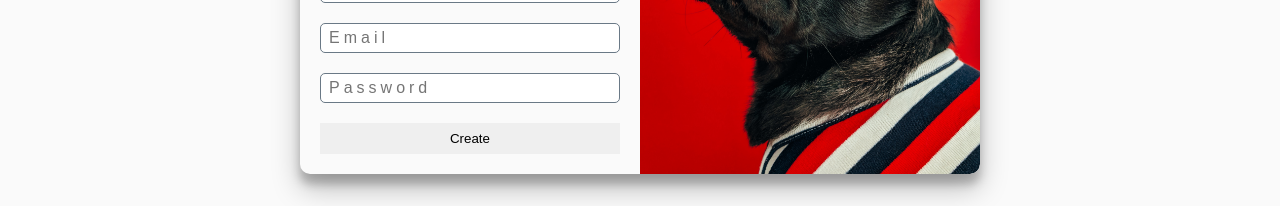
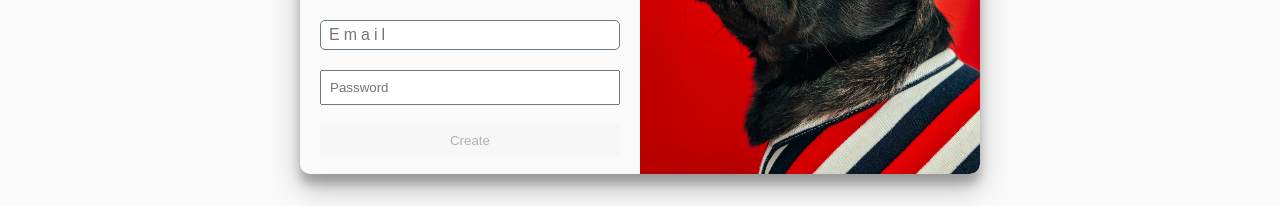
Before and after one commit to olawale-o/react-pet, a React (Create React App) app: page /login in a window 1280 px wide. Both pictures are taken after a click on the button "Register". Shown: the part 346-552 px from the top of the page. Built offline with nearby package versions, Linux system fonts and the light colour scheme.

Commit message:
New user can register

```diff
--- a/src/components/SignUp.js
+++ b/src/components/SignUp.js
@@ -1,14 +1,47 @@
+import React from 'react';
+import { Formik, Form } from 'formik';
 import PropTypes from 'prop-types';
+import {
+  authInitialValues,
+  authSchema,
+  CustomInput,
+  authModel,
+} from '../forms';
 
-const SignUp = ({ onActive, isFocus }) => {
-  console.log('SignUp');
+const { registerInitialValues } = authInitialValues;
+const { registerSchema } = authSchema;
+const { register: { formField: { username, registerEmail, registerPassword } } } = authModel;
+
+const SignUp = ({ onActive, isFocus, onRegister }) => {
+  const onReset = (resetForm) => {
+    if (isFocus) {
+      resetForm();
+    }
+    onActive();
+  };
+
+  const auth = async ({ username, email, password }) => {
+    console.log({ username, email, password });
+    await onRegister({ username, email, password });
+  };
   return (
+    <Formik
+      initialValues={registerInitialValues}
+      validationSchema={registerSchema}
+      onSubmit={auth}
+    >
+      {({
+        handleReset,
+        isSubmitting,
+        isValid,
+        dirty,
+      }) => (
         <div className="signup-container">
-      <form>
+          <Form>
             <h1>Getting Started</h1>
             <div className="switch-buttons">
-          <button type="button" className={`switch-btn ${!isFocus ? 'active' : ''}`} onClick={onActive}>Login</button>
-          <button type="button" className={`switch-btn ${isFocus ? 'active' : ''}`} onClick={onActive}>Register</button>
+              <button type="button" className={`switch-btn ${!isFocus ? 'active' : ''}`} onClick={() => onReset(handleReset)}>Login</button>
+              <button type="button" className={`switch-btn ${isFocus ? 'active' : ''}`}>Register</button>
             </div>
             <div className="continue-with">
               <button type="button" className="google">Google</button>
@@ -20,17 +53,25 @@ const SignUp = ({ onActive, isFocus }) => {
               <span className="right" />
             </div>
             <div className="field">
-          <input type="text" placeholder="Username" className="input" />
+              <CustomInput type="text" name={username.name} placeholder="Username" />
             </div>
             <div className="field">
-          <input type="text" placeholder="Email" className="input" />
+              <CustomInput type="text" name={registerEmail.name} placeholder="Email" />
             </div>
             <div className="field">
-          <input type="text" placeholder="Password" className="input" />
+              <CustomInput type="password" name={registerPassword.name} placeholder="Password" />
             </div>
-        <button type="button" className="auth-btn">Create</button>
-      </form>
+            <button
+              type="submit"
+              className="auth-btn"
+              disabled={isSubmitting || !(dirty && isValid)}
+            >
+              Create
+            </button>
+          </Form>
         </div>
+      )}
+    </Formik>
   );
 };
 
@@ -39,4 +80,5 @@ export default SignUp;
 SignUp.propTypes = {
   onActive: PropTypes.func.isRequired,
   isFocus: PropTypes.bool.isRequired,
+  onRegister: PropTypes.func.isRequired,
 };
```
Also changed, not shown: src/redux/auth/auth_async_action.js (+7 -9 lines). Lines whose indentation alone changed are shown as unchanged.
